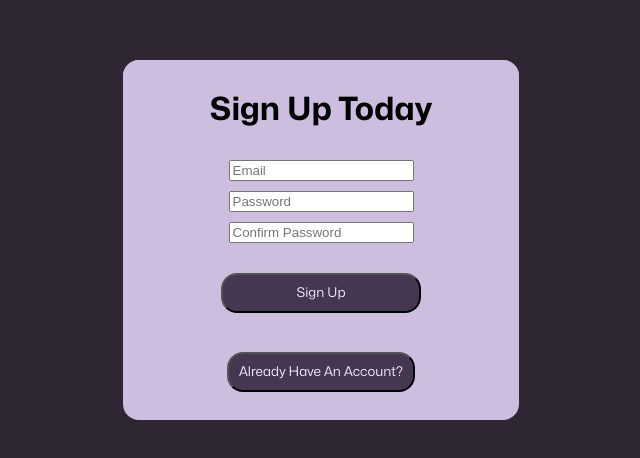
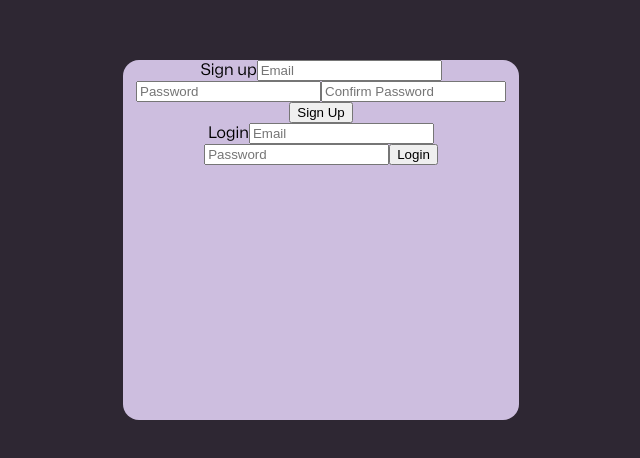
Before and after one commit to CMSC-447-Software-Engineering/gizzyGallery, a React (Create React App) app: page / in a window 1280 px wide. Shown: the part 160-618 px from the top of the page, without its empty margins (319-959 px from the left). Built offline with nearby package versions, Linux system fonts and the light colour scheme.

Commit message:
Update home.jsx

```diff
--- a/src/pages/home.jsx
+++ b/src/pages/home.jsx
@@ -35,32 +35,27 @@ export default function Home(){
         }catch (e){
             console.log(e);
         }
-
-
     }
     return (
 
     <div className = "container" >
-        <div class = "signUp">
-                <h1>Sign Up Today</h1>
+        <div className = "signup">
                 <form onSubmit={handleSave}>
-                <div class = "usernameContainer">
-                    <input name="emailEntry" type="email" placeholder="Email"  ref={usernameRef} />
-                </div>
-                <div class = "passwordContainer">
-                    <input name="passwordEntry" type="password" placeholder="Password" ref={passwordRef} />
-                </div>
-                <div class = "passwordConfirmContainer">
-                    <input name="passwordEntry" type="password" placeholder="Confirm Password" ref={passwordConfirmRef} />
-                </div>
-                <div class = "sign">
-                    <button class = "signUpButton" >Sign Up</button>
-                </div>
+                    <label htmlFor="chk" aria-hidden="true">Sign up</label>
+                    <input name="emailEntry" type="email" placeholder="Email"  ref={usernameRef} required=""></input>
+					<input name="passwordEntry" type="password" placeholder="Password" ref={passwordRef} required=""></input>
+					<input name="passwordEntry" type="password" placeholder="Confirm Password" ref={passwordConfirmRef} required=""></input>
+                    <button>Sign Up</button>
+                </form>
+        </div>
+        <div className="login">
+            <form>
+                <label htmlFor="chk" aria-hidden="true">Login</label>
+                <input name="emailEntry" type="email" placeholder="Email"  ref={usernameRef} required=""></input>
+				<input name="passwordEntry" type="password" placeholder="Password" ref={passwordRef} required=""></input>
+				<button>Login</button>
             </form>
-        </div>
-        <div class="login">
-            <button class = "loginButton">Already Have An Account?</button>
-        </div>
+		</div>
     </div>
     )
 }
```
